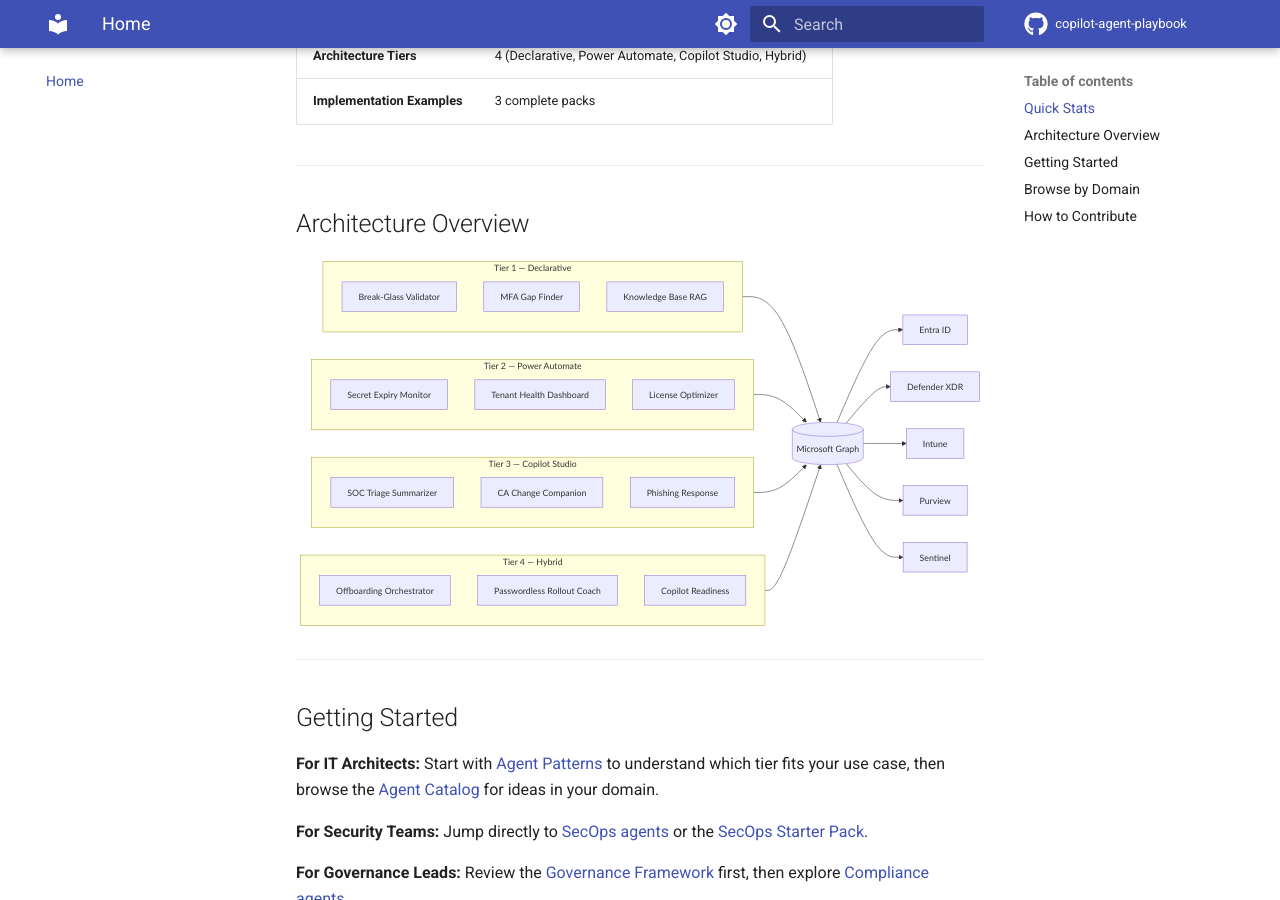
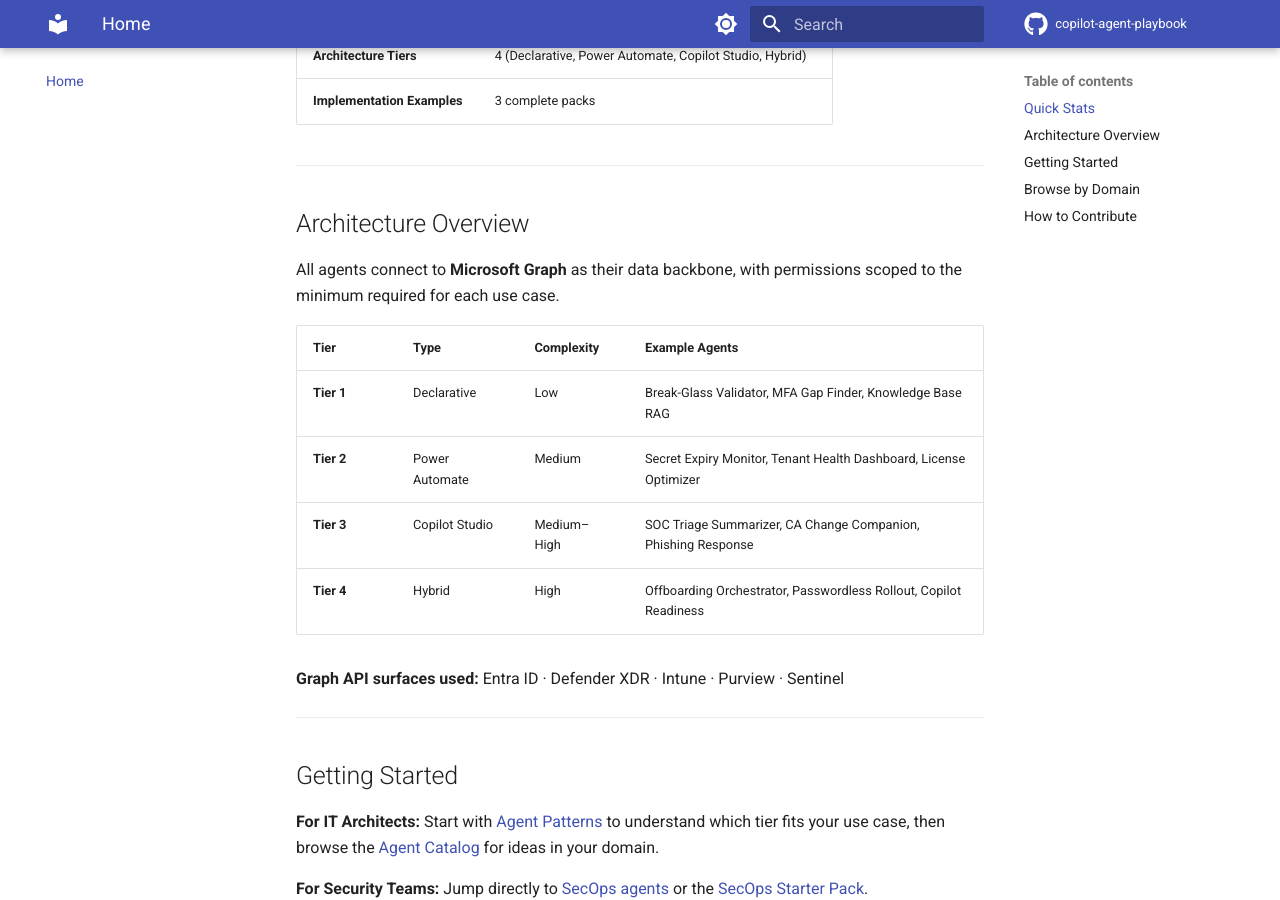
Before and after one commit to RohiRIK/copilot-agent-playbook, an MkDocs documentation site: the page built from docs/index.md, in a window 1280 px wide and 900 px high, scrolled down 546 px. Built offline with MkDocs 1.6.1 and Material for MkDocs 9.7.7, drawn with Linux system fonts in a browser that asks for light colours; comment, search, counter and statistics services are not loaded.

Commit message:
fix: replace mermaid diagram with markdown table (reliable rendering)

````diff
--- a/docs/index.md
+++ b/docs/index.md
@@ -19,43 +19,16 @@
 
 ## Architecture Overview
 
-```mermaid
-flowchart LR
-    subgraph T1["Tier 1 — Declarative"]
-        D1[Break-Glass Validator]
-        D2[MFA Gap Finder]
-        D3[Knowledge Base RAG]
-    end
+All agents connect to **Microsoft Graph** as their data backbone, with permissions scoped to the minimum required for each use case.
 
-    subgraph T2["Tier 2 — Power Automate"]
-        P1[Secret Expiry Monitor]
-        P2[Tenant Health Dashboard]
-        P3[License Optimizer]
-    end
+| Tier | Type | Complexity | Example Agents |
+|------|------|------------|----------------|
+| **Tier 1** | Declarative | Low | Break-Glass Validator, MFA Gap Finder, Knowledge Base RAG |
+| **Tier 2** | Power Automate | Medium | Secret Expiry Monitor, Tenant Health Dashboard, License Optimizer |
+| **Tier 3** | Copilot Studio | Medium–High | SOC Triage Summarizer, CA Change Companion, Phishing Response |
+| **Tier 4** | Hybrid | High | Offboarding Orchestrator, Passwordless Rollout, Copilot Readiness |
 
-    subgraph T3["Tier 3 — Copilot Studio"]
-        C1[SOC Triage Summarizer]
-        C2[CA Change Companion]
-        C3[Phishing Response]
-    end
-
-    subgraph T4["Tier 4 — Hybrid"]
-        H1[Offboarding Orchestrator]
-        H2[Passwordless Rollout Coach]
-        H3[Copilot Readiness]
-    end
-
-    T1 --> Graph[(Microsoft Graph)]
-    T2 --> Graph
-    T3 --> Graph
-    T4 --> Graph
-
-    Graph --> Entra[Entra ID]
-    Graph --> Defender[Defender XDR]
-    Graph --> Intune[Intune]
-    Graph --> Purview[Purview]
-    Graph --> Sentinel[Sentinel]
-```
+**Graph API surfaces used:** Entra ID · Defender XDR · Intune · Purview · Sentinel
 
 ---
 
--- a/mkdocs.yml
+++ b/mkdocs.yml
@@ -43,7 +43,7 @@
       custom_fences:
         - name: mermaid
           class: mermaid
-          format: !!python/name:pymdownx.superfences.fence_div_format
+          format: !!python/name:pymdownx.superfences.fence_code_format
   - pymdownx.tabbed:
       alternate_style: true
   - admonition
````
